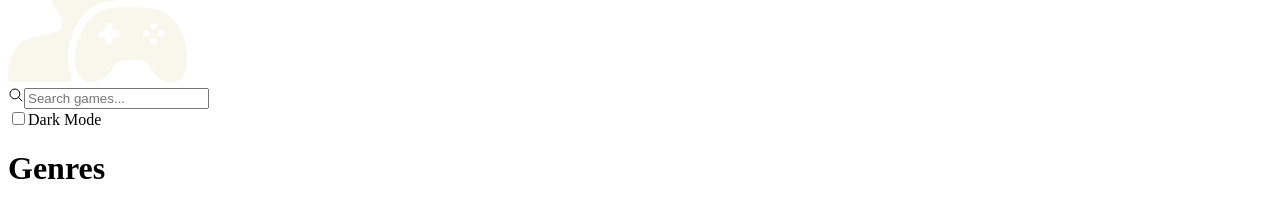
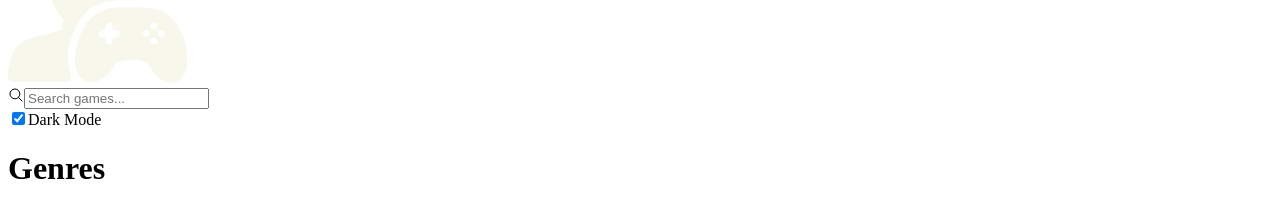
Before and after one commit to vasconcelosjean42/game-hub, a React (Vite) app: page / in a window 1280 px wide. Shown: the part 106-308 px from the top of the page. Built offline with nearby package versions, Linux system fonts and the light colour scheme.

Commit message:
#1 atualizando os styles

```diff
--- a/src/App.tsx
+++ b/src/App.tsx
@@ -1,9 +1,15 @@
+import { createContext, useState } from "react";
 import { css } from "../styled-system/css";
 import Conteiner from "./components/Conteiner";
 import Navbar from "./components/Navbar";
 
+export const Context = createContext<string | undefined>(undefined);
+
 const App = () => {
+  const [theme, setTheme] = useState("light");
+
   return (
+    <Context.Provider value={theme}>
       <div
         className={css({
           width: "full",
@@ -12,9 +18,16 @@ const App = () => {
           flexDirection: "column",
         })}
       >
-      <Navbar></Navbar>
-      <Conteiner></Conteiner>
+        <Navbar
+          theme={theme}
+          handleLight={() => {
+            setTheme((prevState) => (prevState === "dark" ? "light" : "dark"));
+            console.log(theme);
+          }}
+        ></Navbar>
+        <Conteiner theme={theme}></Conteiner>
       </div>
+    </Context.Provider>
   );
 };
 
--- a/src/components/Card.tsx
+++ b/src/components/Card/index.tsx
@@ -1,5 +1,5 @@
-import { css } from "../../styled-system/css";
-import { GameProps } from "./Content";
+import { css } from "../../../styled-system/css";
+import { GameProps } from "../Content";
 
 interface Props {
   game: GameProps;
--- a/src/components/Conteiner.tsx
+++ /dev/null
@@ -1,20 +0,0 @@
-import { css } from "../../styled-system/css";
-import Content from "./Content";
-import Sidebar from "./Sidebar";
-
-const Conteiner = () => {
-  return (
-    <div
-      className={css({
-        display: "flex",
-        padding: "5",
-        backgroundColor: "slate.950",
-      })}
-    >
-      <Sidebar></Sidebar>
-      <Content></Content>
-    </div>
-  );
-};
-
-export default Conteiner;
--- /dev/null
+++ b/src/components/Conteiner/index.tsx
@@ -0,0 +1,18 @@
+import { conteinerReceipt } from "./style";
+import Content from "../Content";
+import Sidebar from "../Sidebar";
+
+interface Props {
+  isLight: boolean;
+}
+
+const Conteiner = ({ isLight }: Props) => {
+  return (
+    <div className={conteinerReceipt({ visual: isLight ? "light" : "dark" })}>
+      <Sidebar></Sidebar>
+      <Content></Content>
+    </div>
+  );
+};
+
+export default Conteiner;
--- /dev/null
+++ b/src/components/Conteiner/style.ts
@@ -0,0 +1,18 @@
+import { cva } from "../../../styled-system/css";
+
+export const conteinerReceipt = cva({
+  base: {
+    display: "flex",
+    flexDirection: "row"
+  },
+  variants: {
+    visual: {
+      light: {
+        backgroundColor: "slate.300"
+      },
+      dark: {
+        backgroundColor: "slate.950"
+      }
+    },
+  }
+})
--- /dev/null
+++ b/src/components/Content/style.ts
@@ -0,0 +1,18 @@
+import { cva } from "../../../styled-system/css";
+
+export const contentReceipt = cva({
+  base: {
+    display: "flex",
+    flexDirection: "row"
+  },
+  variants: {
+    visual: {
+      light: {
+        backgroundColor: "slate.300"
+      },
+      dark: {
+        backgroundColor: "slate.950"
+      }
+    },
+  }
+})
--- a/src/components/Filters.tsx
+++ b/src/components/Filter/index.tsx
@@ -1,5 +1,5 @@
 import { useEffect, useState } from "react";
-import { css } from "../../styled-system/css";
+import { css } from "../../../styled-system/css";
 
 const Filters = () => {
   const [plataforms, setPlataforms] = useState<string[]>([]);
--- a/src/components/Navbar.tsx
+++ b/src/components/Navbar/index.tsx
@@ -1,21 +1,18 @@
-import { css } from "../../styled-system/css";
-import gameHubLogo from "../assets/game-hub-logo.png";
+import { css } from "../../../styled-system/css";
+import gameHubLogo from "../../assets/game-hub-logo.png";
 import { IoSearchOutline } from "react-icons/io5";
-const Navbar = () => {
+import { navbarReceipt } from "./style";
+import { useContext } from "react";
+import { Context } from "../../App";
+
+interface Props {
+  setTheme: () => void;
+}
+
+const Navbar = ({ setTheme }: Props) => {
+  const theme = useContext(Context);
   return (
-    <div
-      className={css({
-        width: "full",
-        height: "16",
-        display: "flex",
-        justifyContent: "space-between",
-        alignItems: "center",
-        objectFit: "contain",
-        paddingX: "20",
-        paddingY: "2",
-        backgroundColor: "slate.700",
-      })}
-    >
+    <div className={navbarReceipt()}>
       <img className={css({ height: "100%" })} src={gameHubLogo} />
       <div
         className={css({
@@ -29,7 +26,7 @@ const Navbar = () => {
           borderRadius: "lg",
         })}
       >
-        <IoSearchOutline className={css({ color: "white" })} />
+        <IoSearchOutline className={css({ color: "slate.300" })} />
         <input
           className={css({
             width: "full",
@@ -44,7 +41,7 @@ const Navbar = () => {
         />
       </div>
       <label>
-        <input type="checkbox"></input>
+        <input type="checkbox" checked={theme} onChange={setTheme}></input>
         <span>Dark Mode</span>
       </label>
     </div>
--- /dev/null
+++ b/src/components/Navbar/style.ts
@@ -0,0 +1,24 @@
+import { cva } from "../../../styled-system/css";
+
+export const navbarReceipt = cva({
+  base: {
+    width: "full",
+    height: "16",
+    display: "flex",
+    justifyContent: "space-between",
+    alignItems: "center",
+    objectFit: "contain",
+    paddingX: "20",
+    paddingY: "2",
+  },
+  variants: {
+    visual: {
+      light: {
+        backgroundColor: "slate.400",
+      },
+      dark: {
+        backgroundColor: "slate.700",
+      }
+    },
+  }
+})
```
Also changed, not shown: src/components/Content/index.tsx (renamed from src/components/Content.tsx, +7 -7 lines). Lines whose indentation alone changed are shown as unchanged.
